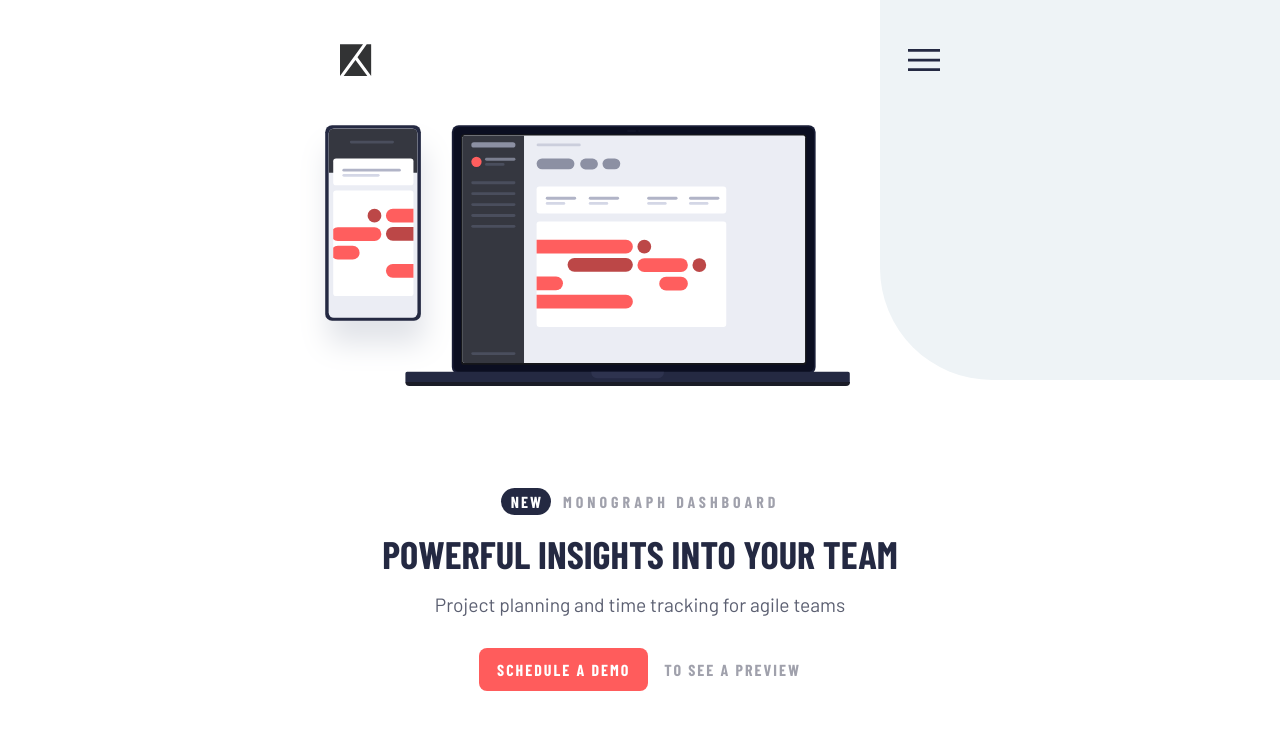
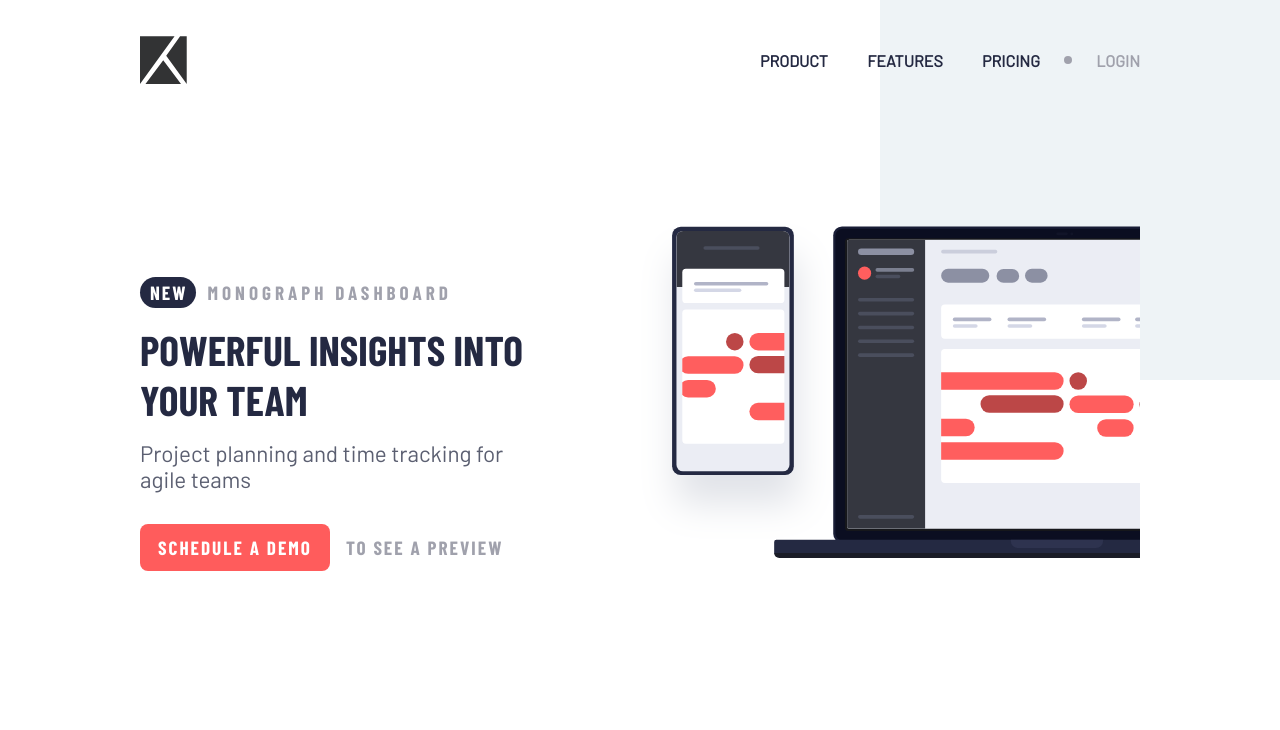
Before and after one commit to aaronpaulgz/fm-tracking-component, a plain HTML site: page index.html in a window 1280 px wide. Drawn offline with nearby package versions, Linux system fonts and the light colour scheme.

Commit message:
Desktop ready

```diff
--- a/index.html
+++ b/index.html
@@ -23,12 +23,13 @@
     <link
       rel="stylesheet"
       href="./styles/desktop.css"
-      media="screen and (min-width: 1439px)"
+      media="screen and (min-width: 1023px)"
     />
     <title>Frontend Mentor | Project tracking intro component</title>
   </head>
   <body>
     <div class="ornament"></div>
+    <!-- Mobile Header -->
     <header class="mob_header">
       <img class="mob_header_logo" src="./images/logo.svg" alt="" />
       <div class="mob_header_events">
@@ -54,6 +55,19 @@
         <p class="mob_modal_cta">Login</p>
       </div>
     </header>
+    <!-- Mobile Header ENDS -->
+    <header class="header">
+      <img class="header_logo" src="./images/logo.svg" alt="" />
+      <nav class="header_nav">
+        <ul class="header_list">
+          <li>Product</li>
+          <li>Features</li>
+          <li>Pricing</li>
+        </ul>
+        <div class="nav_circle"></div>
+        <p class="header_login">Login</p>
+      </nav>
+    </header>
     <main class="main">
       <div class="hero_img"></div>
       <section class="hero_text">
--- a/styles/desktop.css
+++ b/styles/desktop.css
@@ -0,0 +1,132 @@
+.ornament {
+  width: 400px;
+  height: 380px;
+}
+
+.mob_header {
+  display: none;
+}
+
+.header {
+  display: block;
+}
+
+.header {
+  display: flex;
+  justify-content: space-between;
+  align-items: center;
+  width: 1000px;
+  min-width: 1000px;
+  max-width: 1020px;
+  height: 120px;
+  margin: 0 auto;
+}
+.header .header_logo {
+  width: 48px;
+  height: 48px;
+}
+
+.header .header_nav {
+  display: flex;
+  justify-content: space-between;
+  align-items: center;
+  width: 380px;
+  text-transform: uppercase;
+}
+
+.header_nav .header_list {
+  display: flex;
+  justify-content: space-between;
+  width: 280px;
+  list-style: none;
+  color: var(--Very-Dark-Blue);
+  font-weight: 700;
+}
+
+.header_nav .header_list li:hover {
+  cursor: pointer;
+  text-decoration: 2px underline var(--Dark-Grayish-Blue);
+}
+
+.header .nav_circle {
+  width: 8px;
+  height: 8px;
+  background-color: var(--Grayish-Blue);
+  border-radius: 50%;
+}
+
+.header .header_login {
+  font-weight: 700;
+  color: var(--Grayish-Blue);
+  cursor: pointer;
+}
+
+.main {
+  display: flex;
+  max-width: 1000px;
+  height: 70vh;
+  align-items: center;
+  margin: 0 auto;
+  text-align: left;
+}
+
+.hero_img {
+  width: 60%;
+  height: 100%;
+  order: 2;
+  background-position: 100px 100px;
+  background-size: 700px;
+}
+
+.hero_text {
+  display: flex;
+  flex-direction: column;
+  align-items: left;
+  width: 40%;
+  max-width: 100%;
+}
+
+.hero_text .hero_promo {
+  justify-content: flex-start;
+  font-size: 1.2rem;
+}
+
+.hero_promo .promo_new {
+  padding: 4px 8px 4px 10px;
+}
+
+.hero_text .hero_title {
+  font-size: 2.6rem;
+}
+
+.hero_text .hero_description {
+  font-size: 1.4rem;
+}
+
+.hero_links {
+  justify-content: start;
+  align-items: left;
+  font-size: 1.2rem;
+  margin: 32px 0 0 0;
+}
+
+@media screen and (min-width: 1439px) {
+  .header {
+    width: 1140px;
+    max-width: 1440px;
+  }
+  .main {
+    min-width: 100%;
+    width: 100%;
+  }
+
+  .hero_img {
+    background-size: 740px;
+    background-position: 200px 80px;
+  }
+
+  .hero_text {
+    width: 420px;
+    margin: 0 0 0 auto;
+  }
+} ;
--- a/styles/styles.css
+++ b/styles/styles.css
@@ -29,6 +29,10 @@
   height: 380px;
   border-bottom-left-radius: 112px;
   background-color: var(--Light-Grayish-Blue);
+}
+
+.header {
+  display: none;
 }
 
 .mob_header {
```
